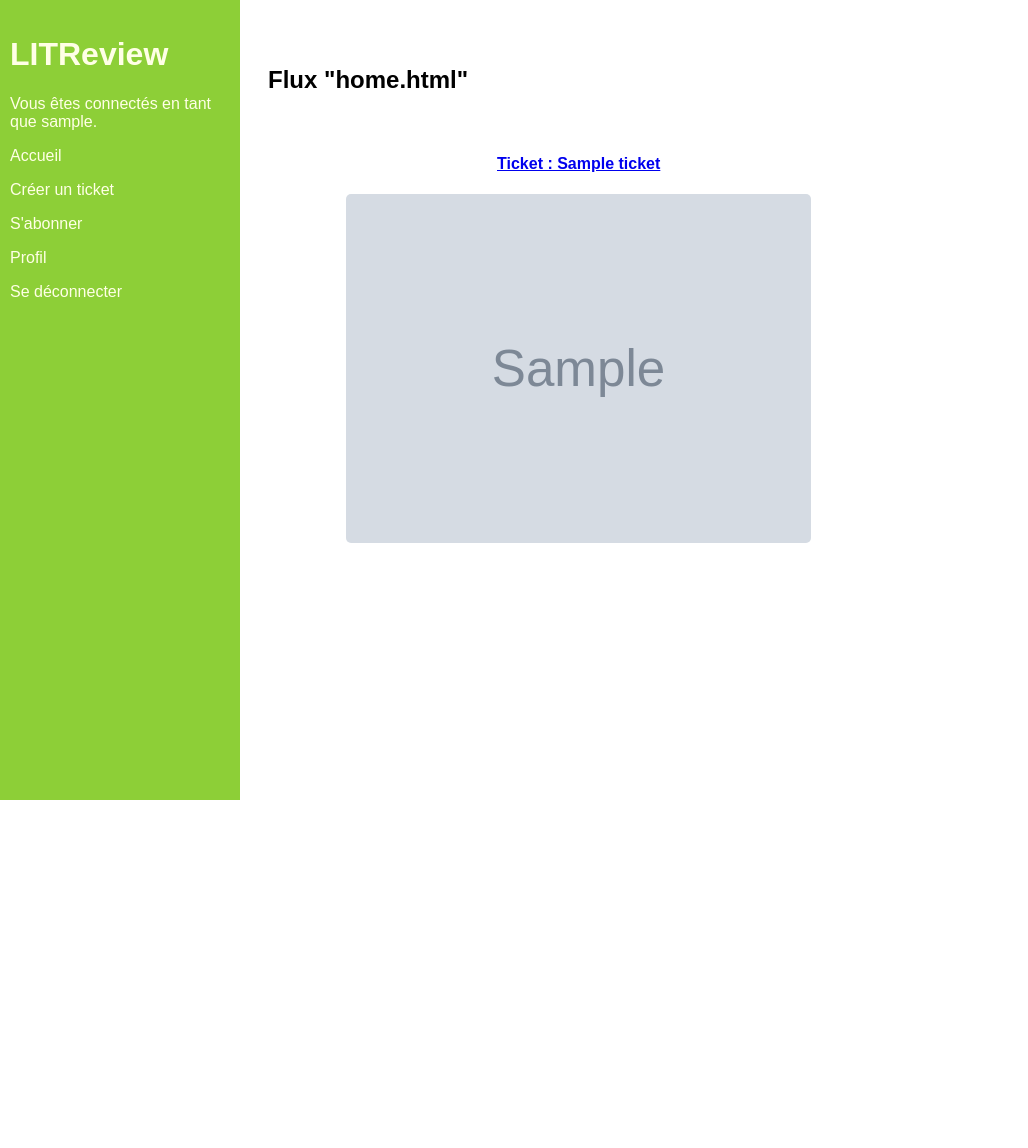
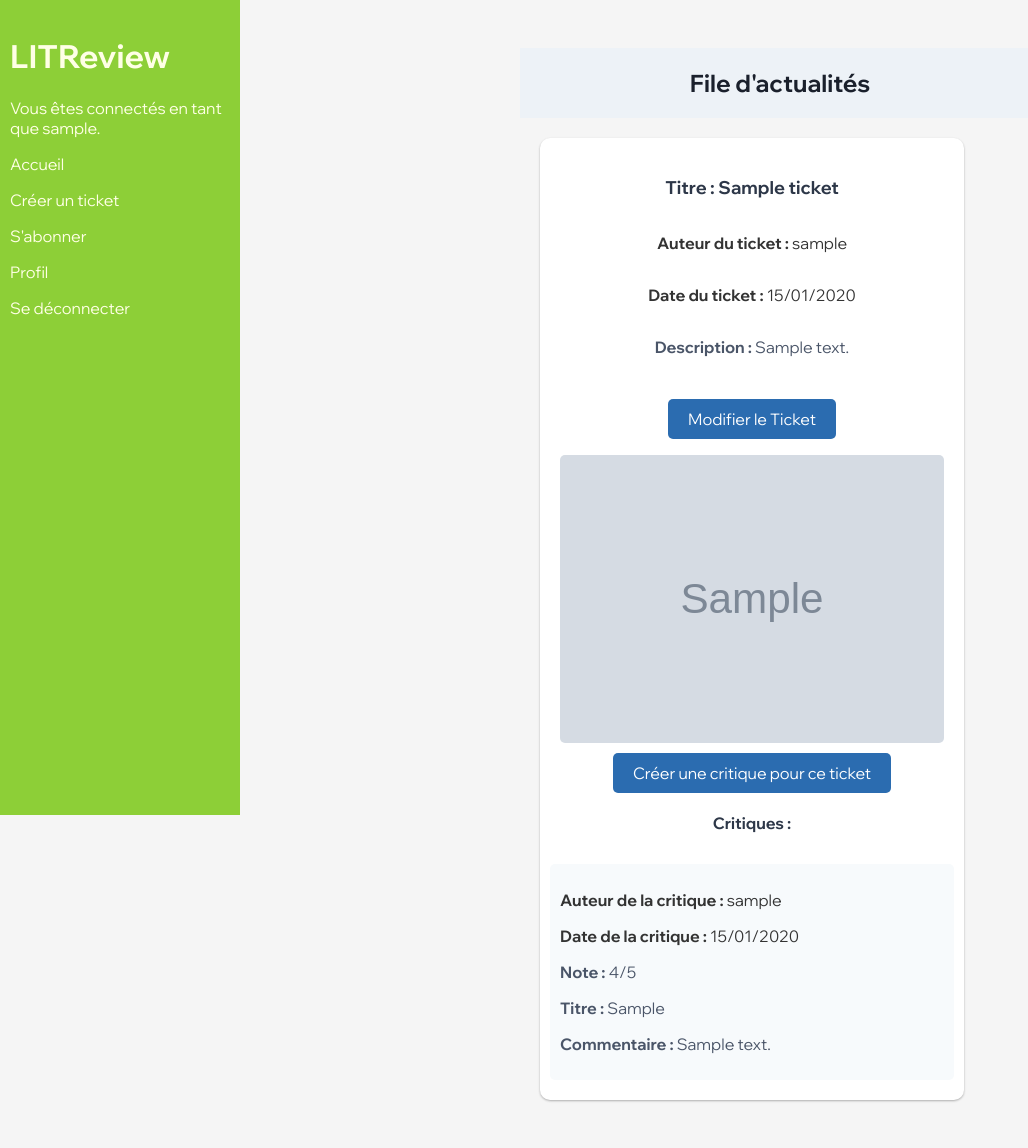
Before and after one commit to barseille/LITReview, a Django app: page /home/ in a window 1280 px wide. Shown: the whole page, without its empty margins (0-1028 px from the left). Before the commit the page ends 800 px from the top, so only its background shows below. Run offline with Django 4.2, Linux system fonts and the light colour scheme; a user stored in the database is signed in; tables that the repository leaves empty hold one stand-in row (values such as "Sample post"); grey boxes marked "Sample" are stand-in pictures.

Commit message:
ajout création review

```diff
--- a/blog/models.py
+++ b/blog/models.py
@@ -2,6 +2,7 @@
 from django.conf import settings
 from django.db import models
 from PIL import Image
+from django.core.validators import MinValueValidator, MaxValueValidator
 
 
 class Ticket(models.Model):
@@ -25,7 +26,7 @@ class Ticket(models.Model):
         self.resize_image()
 
 
-# models.py
+
 class UserFollows(models.Model):
     # utilisateur qui suit un autre utilisateur
     user = models.ForeignKey(to=settings.AUTH_USER_MODEL,
@@ -39,3 +40,13 @@ class UserFollows(models.Model):
     class Meta:
         # un utilisateur ne peut suivre un autre utilisateur qu'une seule fois
         unique_together = ('user', 'followed_user')
+
+class Review(models.Model):
+    ticket = models.ForeignKey(to=Ticket, on_delete=models.CASCADE)
+    rating = models.PositiveSmallIntegerField(validators=[MinValueValidator(0),
+                                                          MaxValueValidator(5)])
+    user = models.ForeignKey(to=settings.AUTH_USER_MODEL,
+                             on_delete=models.CASCADE)
+    headline = models.CharField(max_length=128)
+    body = models.TextField(max_length=8192, blank=True)
+    time_created = models.DateTimeField(auto_now_add=True)
--- a/blog/templates/blog/home.html
+++ b/blog/templates/blog/home.html
@@ -1,15 +1,96 @@
+{% extends 'base.html' %}
+{% load templatetags %}
 
-{% extends 'base.html' %}
 {% block content %}
-    <h2>Flux "home.html"</h2>
-    <div class="grid-container">
-        {% for ticket in tickets %}
-            <div class="post">
-                <a href="{% url 'view_ticket' ticket.id %}">
-                    <h4>Ticket : {{ ticket.title }}</h4>
-                    <img src="{{ ticket.image.url }}">
-                </a>
+<h2 class="header">File d'actualités</h2>
+{% for ticket in tickets %}
+    <div class="ticket-container">
+        <h3 class="ticket-title"><strong>Titre :</strong> {{ ticket.title }}</h3>
+        <p><strong>Auteur du ticket :</strong> {{ ticket.user.username }}</p>
+        <p><strong>Date du ticket :</strong> {{ ticket.time_created|date:"d/m/Y" }}</p>
+        <p class="ticket-description"><strong>Description :</strong> {{ ticket.description }}</p>
+        <!-- Affiche le lien d'édition seulement si l'utilisateur actuel est l'auteur du ticket -->
+        {% if ticket.user == request.user %}
+            <p><a href="{% url 'edit_ticket' ticket.id %}" class="review-link">Modifier le Ticket</a></p>
+        {% endif %}
+        <img src="{{ ticket.image.url }}" class="ticket-image">
+        <!-- ... -->
+
+        <!-- Link to create a review for this ticket -->
+        <a href="{% url 'create_review' ticket_id=ticket.id %}" class="review-link">Créer une critique pour ce ticket</a>
+
+        <!-- Display all reviews for this ticket -->
+        <h4 class="review-title">Critiques :</h4>
+        {% for review in reviews|get_item:ticket %}
+            <div class="review-container">
+                <p><strong>Auteur de la critique :</strong> {{ review.user.username }}</p>
+                <p><strong>Date de la critique :</strong> {{ review.time_created|date:"d/m/Y" }}</p>
+                <p class="review-rating"><strong>Note :</strong> {{ review.rating }}/5</p>
+                <p class="review-headline"><strong>Titre :</strong> {{ review.headline }}</p>
+                <p class="review-body"><strong>Commentaire :</strong> {{ review.body }}</p>
+                <!-- ... -->
             </div>
+        {% empty %}
+            <p class="no-review-message">Pas encore de critiques pour ce ticket.</p>
         {% endfor %}
     </div>
+{% endfor %}
 {% endblock content %}
+
+
+
+
+
+
+
+
+
+
+
+
+
+
+
+
+
+
+
+
+
+
+
+{% comment %} {% extends 'base.html' %}
+{% load templatetags %}
+
+{% block content %}
+<h2 class="header">File d'actualités</h2>
+{% for ticket in tickets %}
+    <div class="ticket-container">
+        <h3 class="ticket-title"><strong>Titre :</strong> {{ ticket.title }}</h3>
+        <p><strong>Auteur du ticket :</strong> {{ ticket.user.username }}</p>
+        <p><strong>Date du ticket :</strong> {{ ticket.time_created|date:"d/m/Y" }}</p>
+        <p class="ticket-description"><strong>Description :</strong> {{ ticket.description }}</p>
+        <p><a href="{% url 'edit_ticket' ticket.id %}">Modifier le Ticket "view_ticket.html"</a></p>
+        <img src="{{ ticket.image.url }}" class="ticket-image">
+        <!-- ... -->
+
+        <!-- Link to create a review for this ticket -->
+        <a href="{% url 'create_review' ticket_id=ticket.id %}" class="review-link">Créer une critique pour ce ticket</a>
+
+        <!-- Display all reviews for this ticket -->
+        <h4 class="review-title">Critiques :</h4>
+        {% for review in reviews|get_item:ticket %}
+            <div class="review-container">
+                <p><strong>Auteur de la critique :</strong> {{ review.user.username }}</p>
+                <p><strong>Date de la critique :</strong> {{ review.time_created|date:"d/m/Y" }}</p>
+                <p class="review-rating"><strong>Note :</strong> {{ review.rating }}/5</p>
+                <p class="review-headline"><strong>Titre :</strong> {{ review.headline }}</p>
+                <p class="review-body"><strong>Commentaire :</strong> {{ review.body }}</p>
+                <!-- ... -->
+            </div>
+        {% empty %}
+            <p class="no-review-message">Pas encore de critiques pour ce ticket.</p>
+        {% endfor %}
+    </div>
+{% endfor %}
+{% endblock content %} {% endcomment %}
--- /dev/null
+++ b/blog/templatetags/templatetags.py
@@ -0,0 +1,9 @@
+# blog/templatetags.py
+
+from django import template
+
+register = template.Library()
+
+@register.filter
+def get_item(dictionary, key):
+    return dictionary.get(key)
--- a/blog/views.py
+++ b/blog/views.py
@@ -9,8 +9,12 @@ from django.contrib.auth import get_user_model
 @login_required
 def home(request):
     tickets = models.Ticket.objects.all()
-    return render(request, 'blog/home.html', context={'tickets': tickets})
+    reviews = {ticket: models.Review.objects.filter(ticket=ticket) for ticket in tickets}
+    return render(request, 'blog/home.html',
+                  context={'tickets': tickets, 'reviews': reviews})
 
+
+#-------------------------------------ticket--------------------------------------
 
 @login_required
 def create_ticket(request):
@@ -56,7 +60,7 @@ def edit_ticket(request, ticket_id):
     }
     return render(request, 'blog/edit_ticket.html', context=context)
 
-# -----------------------abonnement---------------------------------------------
+# -------------------------------abonnement(subscribe)---------------------------------------------
 
 
 @login_required
@@ -107,17 +111,19 @@ def subscribe(request):
     # On renvoie le template subscribe.html avec le contexte créé
     return render(request, "blog/subscribe.html", context=context)
 
+
+@login_required
 def unsubscribe(request, user_id):
     user_to_follow = get_object_or_404(get_user_model(), id=user_id)
     follow_object = models.UserFollows.objects.filter(user=request.user, followed_user=user_to_follow)
 
     if follow_object.exists():
         follow_object.delete()
-
     return redirect("profile", user_id=request.user.id)
 
 
-def profile_view(request, user_id):
+@login_required
+def profile(request, user_id):
     user = get_object_or_404(get_user_model(), id=user_id)
     following = models.UserFollows.objects.filter(user=user)
     followers = models.UserFollows.objects.filter(followed_user=user)
@@ -128,3 +134,22 @@ def profile_view(request, user_id):
         "followers":followers,
     }
     return render(request, "blog/profile.html", context=context)
+
+
+#------------------------------------critique(review)-------------
+
+@login_required
+def create_review(request, ticket_id):
+    ticket = get_object_or_404(models.Ticket, id=ticket_id)
+    form = forms.ReviewForm()
+    if request.method == "POST":
+        form = forms.ReviewForm(request.POST)
+        if form.is_valid():
+            review = form.save(commit=False)
+            review.user = request.user
+            review.ticket = ticket
+            review.save()
+            return redirect("home")
+    else:
+        form = forms.ReviewForm(initial={'ticket': ticket})
+    return render(request, "blog/create_review.html", context={"form":form})
--- a/config/urls.py
+++ b/config/urls.py
@@ -21,7 +21,8 @@ urlpatterns = [
     path('blog/<int:ticket_id>/edit', blog.views.edit_ticket, name='edit_ticket'),
     path("subscribe/", blog.views.subscribe, name="subscribe"),
     path('unsubscribe/<int:user_id>/', blog.views.unsubscribe, name='unsubscribe'),
-    path("profile/<int:user_id>/", blog.views.profile_view, name="profile"),
+    path("profile/<int:user_id>/", blog.views.profile, name="profile"),
+    path('create_review/<int:ticket_id>/', blog.views.create_review, name='create_review'),
 ]
 if settings.DEBUG:
     urlpatterns += static(
--- a/static/app.css
+++ b/static/app.css
@@ -1,6 +1,5 @@
-html {
-    font-family: Arial;
-}
+@import url('https://fonts.googleapis.com/css2?family=Wix+Madefor+Display:wght@400;500;600;700&display=swap');
+
 
 /* The sidebar menu */
 .sidebar {
@@ -56,3 +55,91 @@ html {
     width: 80%;
     border-radius: 5px;
 }
+
+body {
+    font-family: "Wix Madefor Display", sans-serif;
+    color: #333;
+    background-color: #f5f5f5;
+    display: flex;
+    flex-direction: column;
+    align-items: center;
+}
+
+.header {
+    color: #1a202c;
+    font-size: 24px;
+    padding: 20px;
+    text-align: center;
+    background-color: #edf2f7;
+    width: 100%;
+}
+
+.ticket-container {
+    margin: 20px;
+    padding: 20px;
+    background-color: #ffffff;
+    border-radius: 10px;
+    box-shadow: 0 1px 3px rgba(0, 0, 0, 0.1), 0 1px 2px rgba(0, 0, 0, 0.2);
+    transition: all 0.3s cubic-bezier(.25,.8,.25,1);
+    display: flex;
+    flex-direction: column;
+    align-items: center;
+    width: 80%;
+}
+
+.ticket-container:hover {
+    box-shadow: 0 14px 28px rgba(0, 0, 0, 0.1), 0 10px 10px rgba(0, 0, 0, 0.2);
+}
+
+.ticket-title {
+    color: #2d3748;
+    font-size: 18px;
+}
+
+.ticket-description {
+    color: #4a5568;
+    font-size: 16px;
+}
+
+.ticket-image {
+    max-width: 100%;
+    height: auto;
+    border-radius: 5px;
+}
+
+.review-link {
+    display: inline-block;
+    background-color: #2b6cb0;
+    color: #ffffff;
+    padding: 10px 20px;
+    border-radius: 5px;
+    margin-top: 10px;
+    transition: background-color 0.3s ease;
+    text-decoration: none;
+}
+
+.review-link:hover {
+    background-color: #2c5282;
+}
+
+.review-title {
+    color: #2d3748;
+    font-size: 16px;
+    margin-top: 20px;
+}
+
+.review-container {
+    margin-top: 10px;
+    padding: 10px;
+    background-color: #f7fafc;
+    border-radius: 5px;
+    width: 100%;
+}
+
+.review-rating, .review-headline, .review-body {
+    color: #4a5568;
+}
+
+.no-review-message {
+    color: #718096;
+}
--- a/templates/base.html
+++ b/templates/base.html
@@ -1,4 +1,4 @@
-# base.html
+
 {% load static %}
 <html>
     <head>
```
Also changed, not shown: blog/forms.py (+7 -0 lines), blog/templates/blog/create_review.html (added, +11 -0 lines), blog/migrations/0009_review.py (added), media/media/pexels-oleksandr-pidvalnyi-1007657.jpg, media/pexels-oleksandr-pidvalnyi-1007657_W7HzY94.jpg (added).
